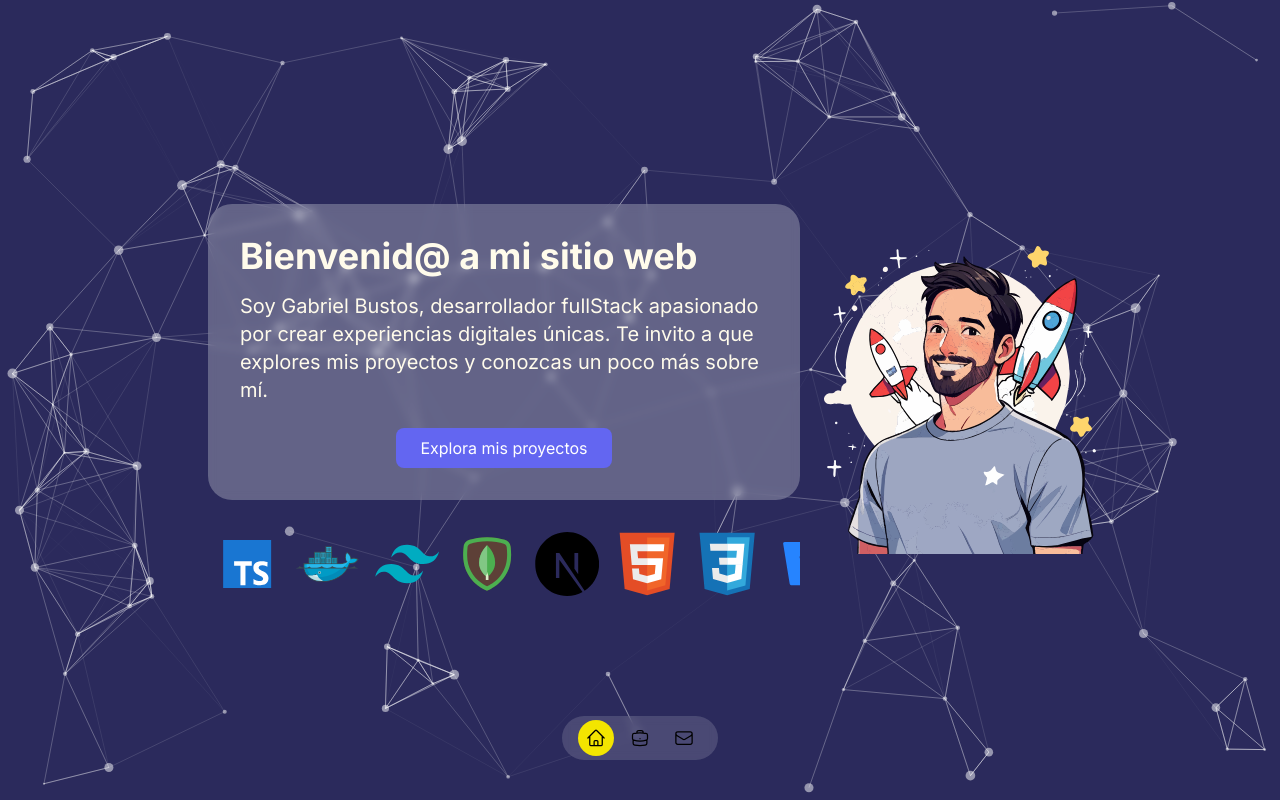
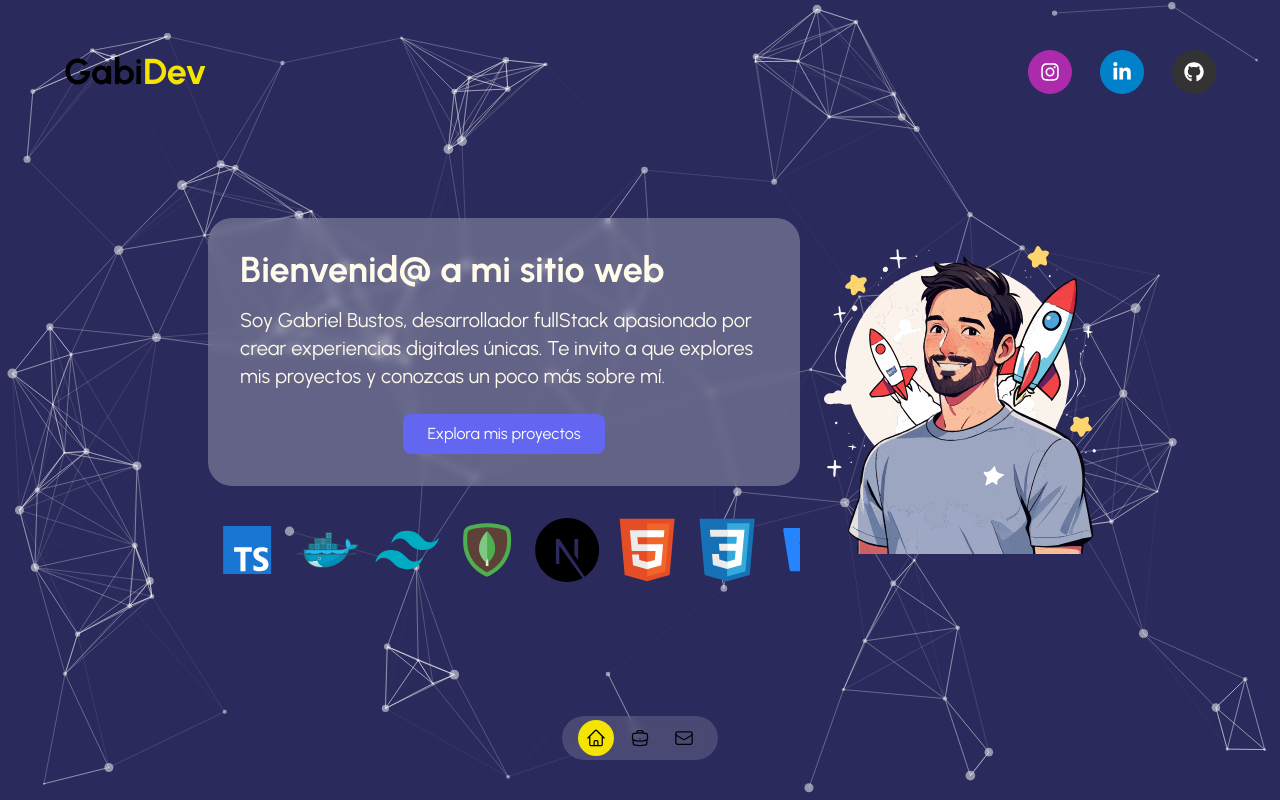
Before and after one commit to gabrielbustosweb/gabrielbustos, a React (Vite) app: page / in a window 1280 px wide. Built offline with nearby package versions, Linux system fonts and the light colour scheme.

Commit message:
add header

```diff
--- a/index.html
+++ b/index.html
@@ -3,7 +3,7 @@
   <head>
     <meta charset="UTF-8" />
     <link rel="icon" type="image/png" href="/logo.png" />
-    <link href="https://fonts.googleapis.com/css2?family=Inter:wght@400;500;600;700&display=swap" rel="stylesheet">
+    <link href="https://fonts.googleapis.com/css2?family=Urbanist:wght@400;500;700&display=swap" rel="stylesheet">
     <meta name="viewport" content="width=device-width, initial-scale=1.0" />
     <title>Gabriel Bustos</title>
   </head>
--- a/src/components/Header.tsx
+++ b/src/components/Header.tsx
@@ -1,32 +1,73 @@
-import { HomeIcon, BriefcaseIcon, EnvelopeIcon } from '@heroicons/react/24/outline'
-import { NavLink } from 'react-router-dom';
+import { MotionTransition } from './TransitionComponent';
+import { Link } from 'react-router-dom';
 
 
 
 export default function Header() {
 
     return (
-        <header className="fixed z-40 flex flex-col items-center justify-center w-full mt-auto bottom-10">
-            <nav className="flex items-center justify-center gap-2 px-4 py-1 rounded-full bg-white/15 backdrop-blur-sm">
-                <NavLink
-                    to="/"
-                    className={({ isActive }) => isActive ? 'bg-secondary rounded-full' : ''}
-                >
-                    <HomeIcon className="w-9 h-9 py-1 px-2 transition duration-150 rounded-full cursor-pointer hover:bg-secondary" />
-                </NavLink>
-                <NavLink
-                    to="/projects"
-                    className={({ isActive }) => isActive ? 'bg-secondary rounded-full' : ''}
-                >
-                    <BriefcaseIcon className="w-9 h-9 py-1 px-2 transition duration-150 rounded-full cursor-pointer hover:bg-secondary" />
-                </NavLink>
-                <NavLink
-                    to="/contact"
-                    className={({ isActive }) => isActive ? 'bg-secondary rounded-full' : ''}
-                >
-                    <EnvelopeIcon className="w-9 h-9 py-1 px-2 transition duration-150 rounded-full cursor-pointer hover:bg-secondary" />
-                </NavLink>
-            </nav>
-        </header >
+        <MotionTransition position="bottom" className="absolute z-40 inline-block w-full top-5 md:top-10">
+            <header >
+            <div className="container justify-between max-w-6xl mx-auto md:flex">
+                    <Link to='/'>
+                        <h1 className="my-3 text-4xl font-bold text-center md:text-left">
+                            Gabi
+                            <span className="text-secondary">Dev</span>
+                        </h1>
+                    </Link>
+                    <div className="flex items-center justify-center gap-7">
+                    <a
+                        href="#"
+                        type="button"
+                        className="rounded-full bg-[#ac2bac] p-3 uppercase leading-normal text-white shadow-dark-3 shadow-black/30 transition duration-150 ease-in-out hover:shadow-dark-1 focus:shadow-dark-1 focus:outline-none focus:ring-0 active:shadow-1 dark:text-white"
+                        data-twe-ripple-init
+                        data-twe-ripple-color="light">
+                        <span className="mx-auto [&>svg]:h-5 [&>svg]:w-5">
+                            <svg
+                                xmlns="http://www.w3.org/2000/svg"
+                                fill="currentColor"
+                                viewBox="0 0 448 512">
+                                <path
+                                    d="M224.1 141c-63.6 0-114.9 51.3-114.9 114.9s51.3 114.9 114.9 114.9S339 319.5 339 255.9 287.7 141 224.1 141zm0 189.6c-41.1 0-74.7-33.5-74.7-74.7s33.5-74.7 74.7-74.7 74.7 33.5 74.7 74.7-33.6 74.7-74.7 74.7zm146.4-194.3c0 14.9-12 26.8-26.8 26.8-14.9 0-26.8-12-26.8-26.8s12-26.8 26.8-26.8 26.8 12 26.8 26.8zm76.1 27.2c-1.7-35.9-9.9-67.7-36.2-93.9-26.2-26.2-58-34.4-93.9-36.2-37-2.1-147.9-2.1-184.9 0-35.8 1.7-67.6 9.9-93.9 36.1s-34.4 58-36.2 93.9c-2.1 37-2.1 147.9 0 184.9 1.7 35.9 9.9 67.7 36.2 93.9s58 34.4 93.9 36.2c37 2.1 147.9 2.1 184.9 0 35.9-1.7 67.7-9.9 93.9-36.2 26.2-26.2 34.4-58 36.2-93.9 2.1-37 2.1-147.8 0-184.8zM398.8 388c-7.8 19.6-22.9 34.7-42.6 42.6-29.5 11.7-99.5 9-132.1 9s-102.7 2.6-132.1-9c-19.6-7.8-34.7-22.9-42.6-42.6-11.7-29.5-9-99.5-9-132.1s-2.6-102.7 9-132.1c7.8-19.6 22.9-34.7 42.6-42.6 29.5-11.7 99.5-9 132.1-9s102.7-2.6 132.1 9c19.6 7.8 34.7 22.9 42.6 42.6 11.7 29.5 9 99.5 9 132.1s2.7 102.7-9 132.1z" />
+                            </svg>
+                        </span>
+                    </a>
+                    <a
+                        href="#"
+                        type="button"
+                        className="rounded-full bg-[#0082ca] p-3 uppercase leading-normal text-white shadow-dark-3 shadow-black/30 transition duration-150 ease-in-out hover:shadow-dark-1 focus:shadow-dark-1 focus:outline-none focus:ring-0 active:shadow-1 dark:text-white"
+                        data-twe-ripple-init
+                        data-twe-ripple-color="light">
+                        <span className="mx-auto [&>svg]:h-5 [&>svg]:w-5">
+                            <svg
+                                xmlns="http://www.w3.org/2000/svg"
+                                fill="currentColor"
+                                viewBox="0 0 448 512">
+                                <path
+                                    d="M100.3 448H7.4V148.9h92.9zM53.8 108.1C24.1 108.1 0 83.5 0 53.8a53.8 53.8 0 0 1 107.6 0c0 29.7-24.1 54.3-53.8 54.3zM447.9 448h-92.7V302.4c0-34.7-.7-79.2-48.3-79.2-48.3 0-55.7 37.7-55.7 76.7V448h-92.8V148.9h89.1v40.8h1.3c12.4-23.5 42.7-48.3 87.9-48.3 94 0 111.3 61.9 111.3 142.3V448z" />
+                            </svg>
+                        </span>
+                    </a>
+                    <a
+                        href="#"
+                        type="button"
+                        className="rounded-full bg-[#333333] p-3 uppercase leading-normal text-white shadow-dark-3 shadow-black/30 transition duration-150 ease-in-out hover:shadow-dark-1 focus:shadow-dark-1 focus:outline-none focus:ring-0 active:shadow-1 dark:text-white"
+                        data-twe-ripple-init
+                        data-twe-ripple-color="light">
+                        <span className="mx-auto [&>svg]:h-5 [&>svg]:w-5">
+                            <svg
+                                xmlns="http://www.w3.org/2000/svg"
+                                fill="currentColor"
+                                viewBox="0 0 496 512">
+                                <path
+                                    d="M165.9 397.4c0 2-2.3 3.6-5.2 3.6-3.3 .3-5.6-1.3-5.6-3.6 0-2 2.3-3.6 5.2-3.6 3-.3 5.6 1.3 5.6 3.6zm-31.1-4.5c-.7 2 1.3 4.3 4.3 4.9 2.6 1 5.6 0 6.2-2s-1.3-4.3-4.3-5.2c-2.6-.7-5.5 .3-6.2 2.3zm44.2-1.7c-2.9 .7-4.9 2.6-4.6 4.9 .3 2 2.9 3.3 5.9 2.6 2.9-.7 4.9-2.6 4.6-4.6-.3-1.9-3-3.2-5.9-2.9zM244.8 8C106.1 8 0 113.3 0 252c0 110.9 69.8 205.8 169.5 239.2 12.8 2.3 17.3-5.6 17.3-12.1 0-6.2-.3-40.4-.3-61.4 0 0-70 15-84.7-29.8 0 0-11.4-29.1-27.8-36.6 0 0-22.9-15.7 1.6-15.4 0 0 24.9 2 38.6 25.8 21.9 38.6 58.6 27.5 72.9 20.9 2.3-16 8.8-27.1 16-33.7-55.9-6.2-112.3-14.3-112.3-110.5 0-27.5 7.6-41.3 23.6-58.9-2.6-6.5-11.1-33.3 2.6-67.9 20.9-6.5 69 27 69 27 20-5.6 41.5-8.5 62.8-8.5s42.8 2.9 62.8 8.5c0 0 48.1-33.6 69-27 13.7 34.7 5.2 61.4 2.6 67.9 16 17.7 25.8 31.5 25.8 58.9 0 96.5-58.9 104.2-114.8 110.5 9.2 7.9 17 22.9 17 46.4 0 33.7-.3 75.4-.3 83.6 0 6.5 4.6 14.4 17.3 12.1C428.2 457.8 496 362.9 496 252 496 113.3 383.5 8 244.8 8zM97.2 352.9c-1.3 1-1 3.3 .7 5.2 1.6 1.6 3.9 2.3 5.2 1 1.3-1 1-3.3-.7-5.2-1.6-1.6-3.9-2.3-5.2-1zm-10.8-8.1c-.7 1.3 .3 2.9 2.3 3.9 1.6 1 3.6 .7 4.3-.7 .7-1.3-.3-2.9-2.3-3.9-2-.6-3.6-.3-4.3 .7zm32.4 35.6c-1.6 1.3-1 4.3 1.3 6.2 2.3 2.3 5.2 2.6 6.5 1 1.3-1.3 .7-4.3-1.3-6.2-2.2-2.3-5.2-2.6-6.5-1zm-11.4-14.7c-1.6 1-1.6 3.6 0 5.9 1.6 2.3 4.3 3.3 5.6 2.3 1.6-1.3 1.6-3.9 0-6.2-1.4-2.3-4-3.3-5.6-2z" />
+                            </svg>
+                        </span>
+                    </a>
+                    </div>
+                </div>
+
+            </header >
+        </MotionTransition>
     )
 }
--- /dev/null
+++ b/src/components/TransitionComponent.tsx
@@ -0,0 +1,24 @@
+import { motion } from "framer-motion";
+import { fadeIn } from "../utils/motion-transitions";
+
+export type MotionTransitionProps = {
+    children: React.ReactNode;
+    className?: string;
+    position: 'right' | 'bottom'
+};
+
+export function MotionTransition(props: MotionTransitionProps) {
+    const { children, className, position } = props
+
+    return (
+        <motion.div
+            variants={fadeIn(position)}
+            initial="hidden"
+            animate="visible"
+            exit="hidden"
+            className={className}
+        >
+            {children}
+        </motion.div>
+    )
+}
--- /dev/null
+++ b/src/components/TransitionPage.tsx
@@ -0,0 +1,21 @@
+import { transitionVariantsPage } from "../utils/motion-transitions";
+import { AnimatePresence, motion } from "framer-motion";
+
+const TransitionPage = () => {
+    return (
+        <AnimatePresence mode="wait">
+            <div>
+                <motion.div
+                    className="fixed top-0 bottom-0 right-full w-screen h-screen z-30 bg-[#2e2257]"
+                    variants={transitionVariantsPage}
+                    initial="initial"
+                    animate="animate"
+                    exit="exit"
+                    transition={{ delay: 0.2, duration: 0.6, ease: "easeInOut" }}
+                ></motion.div>
+            </div>
+        </AnimatePresence>
+    );
+}
+
+export default TransitionPage;
--- /dev/null
+++ b/src/utils/motion-transitions.tsx
@@ -0,0 +1,60 @@
+export const transitionVariantsPage = {
+    initial: {
+        x: "100%",
+        width: "100%",
+    },
+    animate: {
+        x: "0%",
+        width: "0%",
+    },
+    exit: {
+        x: ["0%", "100%"],
+        width: ["0%", "100%"],
+    },
+};
+
+export const motionTransitionsAbout = {
+    initial: {
+        opacity: 0,
+        bottom: "5rem",
+        transform: "translateY(200px)",
+    },
+    transition: {
+        duration: 2.3,
+        type: "tween",
+        ease: [0.25, 0.6, 0.3, 0.8],
+    },
+    animate: {
+        opacity: 1,
+        transform: "translateY(0px)",
+    },
+};
+
+
+export const fadeIn = (position: string) => {
+    return {
+        visible: {
+            y: 0,
+            x: 0,
+            opacity: 1,
+            transition: {
+                type: "tween",
+                duration: 1.4,
+                delay: 0.5,
+                ease: [0.25, 0.25, 0.25, 0.75],
+            },
+        },
+        hidden: {
+            y: position === 'bottom' ? -80 : 0,
+            x: position === 'right' ? 80 : 0,
+            opacity: 0,
+            transition: {
+                type: "tween",
+                duration: 0.5,
+                delay: 0.5,
+                ease: [0.25, 0.25, 0.25, 0.25],
+            },
+        },
+
+    };
+};
--- a/tailwind.config.js
+++ b/tailwind.config.js
@@ -9,14 +9,15 @@
       colors: {
         'secondary': '#f3e500',
         'gbDark': '#2b2a5c',
-        'gbLight': '#dad0c0'
+        'gbLight': '#dad0c0',
+        'social': '#145e98'
       },
       backgroundImage: {
         'gradient-cover':
           'linear-gradient(to right, #2b2a5c, #dad0c0)',
       },
       fontFamily: {
-        sans: ['Inter', 'sans-serif'],
+        sans: ['Urbanist', 'sans-serif'],
       },
       animation: {
         'marquee': 'marquee 25s linear infinite',
```
Also changed, not shown: src/layouts/Layout.tsx (+26 -0 lines).
